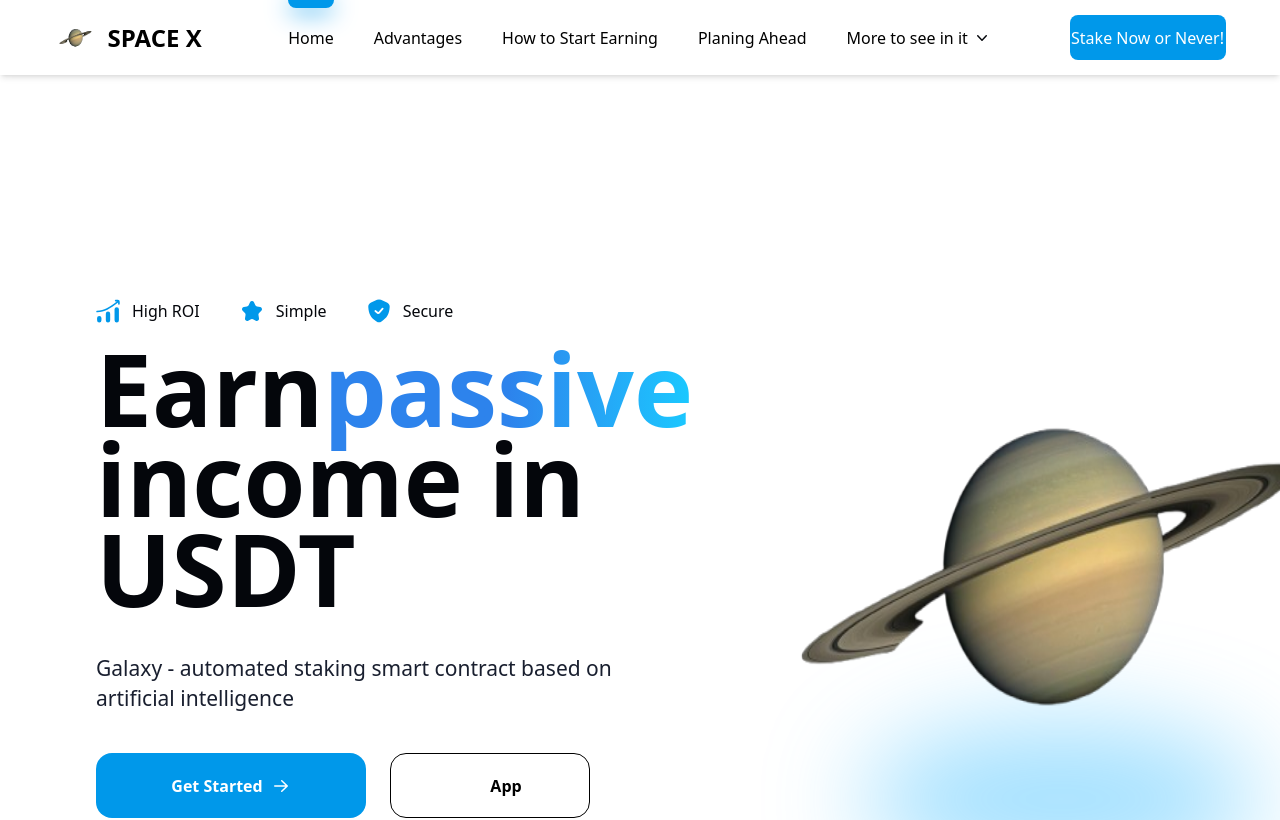
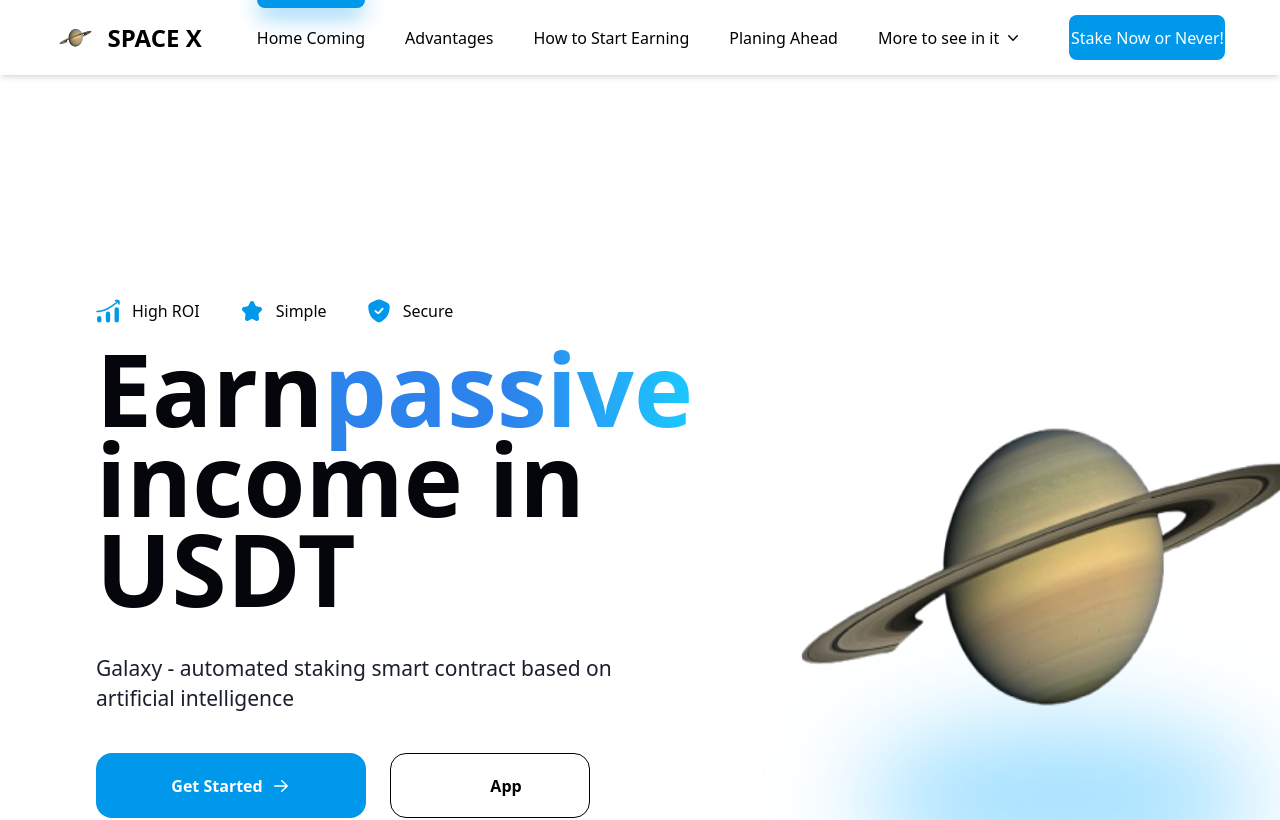
Before and after one commit to ADEYEMI990/InvestmentApp, a React (Vite) app in the folder client/: page / in a window 1280 px wide. Shown: the top 820 px of the page. Built offline with nearby package versions, Linux system fonts and the light colour scheme.

Commit message:
Home Coming

```diff
--- a/client/src/components/Navbar.jsx
+++ b/client/src/components/Navbar.jsx
@@ -21,7 +21,7 @@ const Navbar = () => {
                 <div className= "absolute h-2 w-full rounded-b-[8px] bg-[#0098ea] transition -top-[26px]" style={{ boxShadow: 'rgb(0, 152, 234) 0px 4px 25px 0px' }}
                 >
                 </div>{" "}
-                Home
+                Home Coming
               </a>
               <a
                 aria-current="page"
```
